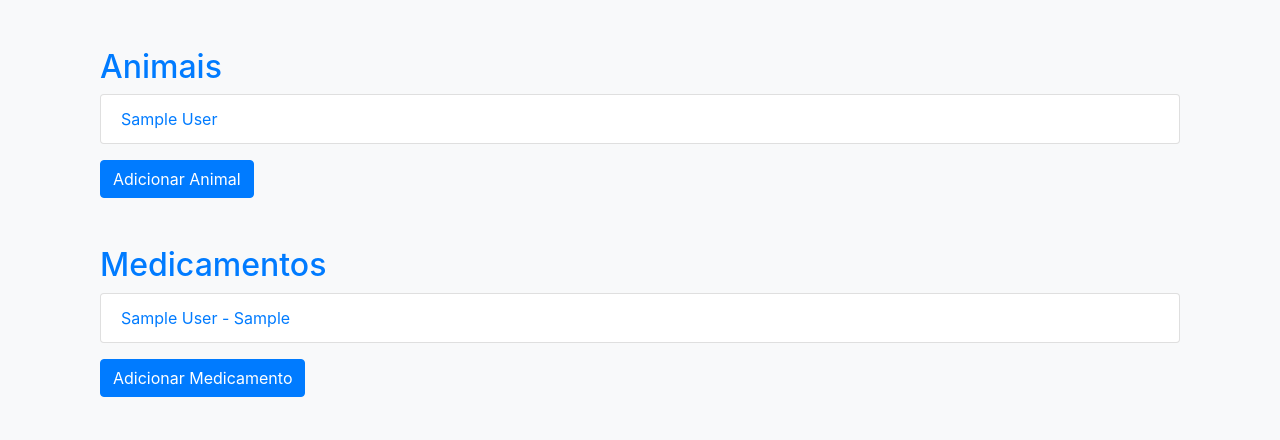
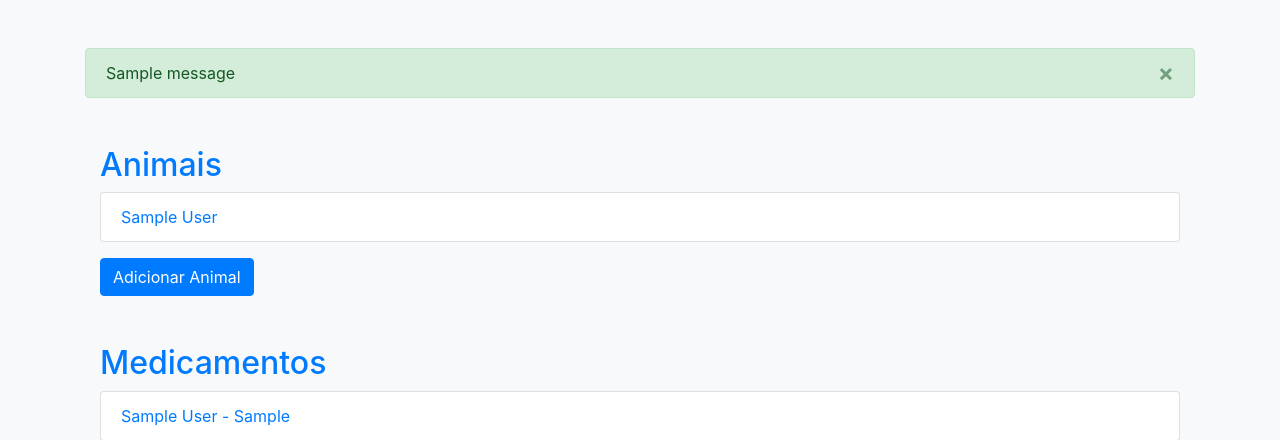
Before and after one commit to rafaele-miranda/vet_sistema, a Django app: page /read/ in a window 1280 px wide. Shown: the part 70-510 px from the top of the page. Run offline with Django 5.2, Linux system fonts and the light colour scheme; a user stored in the database is signed in; tables that the repository leaves empty hold one stand-in row (values such as "Sample post"); one stand-in notice (Sample message) is shown; some libraries are stand-ins or nearby versions.

Commit message:
update messages

```diff
--- a/accounts/templates/registration/read.html
+++ b/accounts/templates/registration/read.html
@@ -1,15 +1,22 @@
-<!DOCTYPE html>
-<html lang="pt-br">
-<head>
-    <meta charset="UTF-8">
-    <meta name="viewport" content="width=device-width, initial-scale=1.0">
-    {% extends 'base.html' %}
-    {% block title %}<title>Document</title>{% endblock %}
-    <!-- Bootstrap CSS -->
-    <link href="https://stackpath.bootstrapcdn.com/bootstrap/4.5.2/css/bootstrap.min.css" rel="stylesheet">
-</head>
+{% extends 'base.html' %}
+
+{% block title %}<title>Document</title>{% endblock %}
+
 {% block content %}
 <body class="bg-light">
+
+        {% if messages %}
+        <div>
+            {% for message in messages %}
+                <div class="alert alert-{{ message.tags }} alert-dismissible fade show" role="alert">
+                    {{ message }}
+                    <button type="button" class="close" data-dismiss="alert" aria-label="Close">
+                        <span aria-hidden="true">&times;</span>
+                    </button>
+                </div>
+            {% endfor %}
+        </div>
+        {% endif %}
 
     <div class="container mt-5">
         <h2 class="text-primary">Animais</h2>
--- a/accounts/views.py
+++ b/accounts/views.py
@@ -3,6 +3,8 @@ from django.views import generic
 from django.urls import reverse_lazy
 from .models import DadosAnimal, Medicamento, Procedimento
 from .forms import CustomUserCreationForm, DadosAnimalForm, MedicamentoForm, ProcedimentoForm
+from pyexpat.errors import messages
+from django.contrib import messages
 from django.contrib.auth.decorators import login_required
 
 
@@ -29,9 +31,11 @@ def read(request):
 @login_required
 def cadastro_animal(request):
     dic = {}
+    message = "Paciente adicionado com sucesso!"
     form = DadosAnimalForm(request.POST or None)
     if form.is_valid():
         form.save()
+        messages.success(request, message)
         return redirect('read')
 
     dic['form'] = form
@@ -58,9 +62,11 @@ def delete(request, pk):
 @login_required
 def cadastro_medicamento(request):
     dic = {}
+    message = "Medicamento adicionado com sucesso!"
     form = MedicamentoForm(request.POST or None)
     if form.is_valid():
         form.save()
+        messages.success(request, message)
         return redirect('read')
     dic['form'] = form
     return render(request, 'registration/form_medicamento.html', dic)
@@ -85,9 +91,11 @@ def deleteMedicamento(request, pk):
 @login_required
 def cadastro_procedimento(request):
     dic = {}
+    message = "Procedimento adicionado com sucesso!"
     form = ProcedimentoForm(request.POST or None)
     if form.is_valid():
         form.save()
+        messages.success(request, message)
         return redirect('read')
     dic['form'] = form
     return render(request, 'registration/form_procedimento.html', dic)
--- a/myproject/settings.py
+++ b/myproject/settings.py
@@ -141,3 +141,5 @@ MEDIA_URL = '/media/'
 
 STATIC_ROOT = os.path.join(BASE_DIR,'static')
 STATIC_URL = '/static/'
+
+MESSAGES_STORAGE = 'django.contrib.messages.storage.session.SessionStorage'
```
